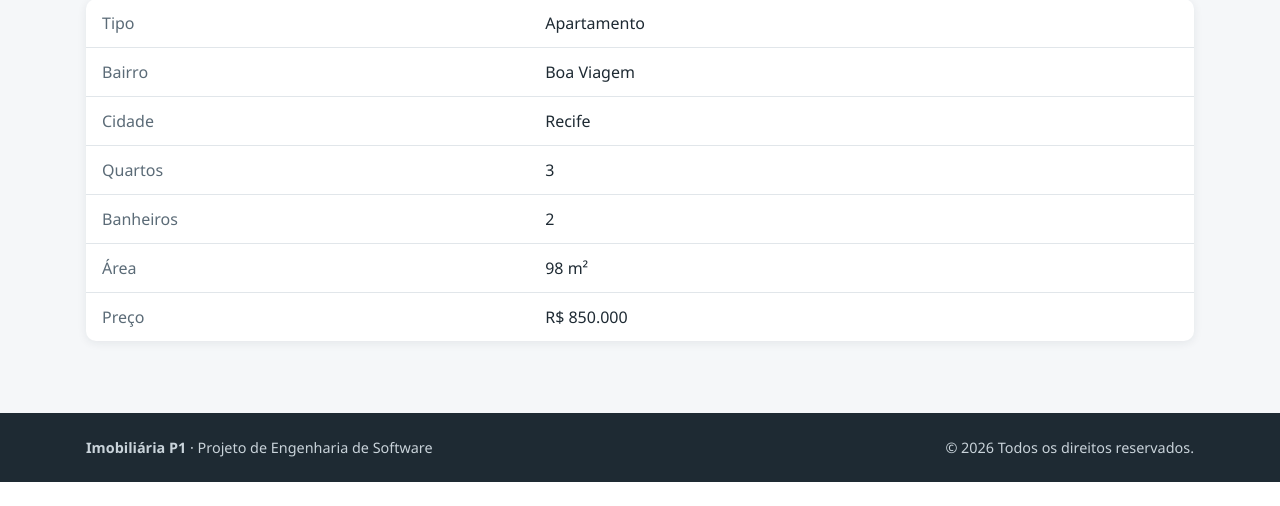
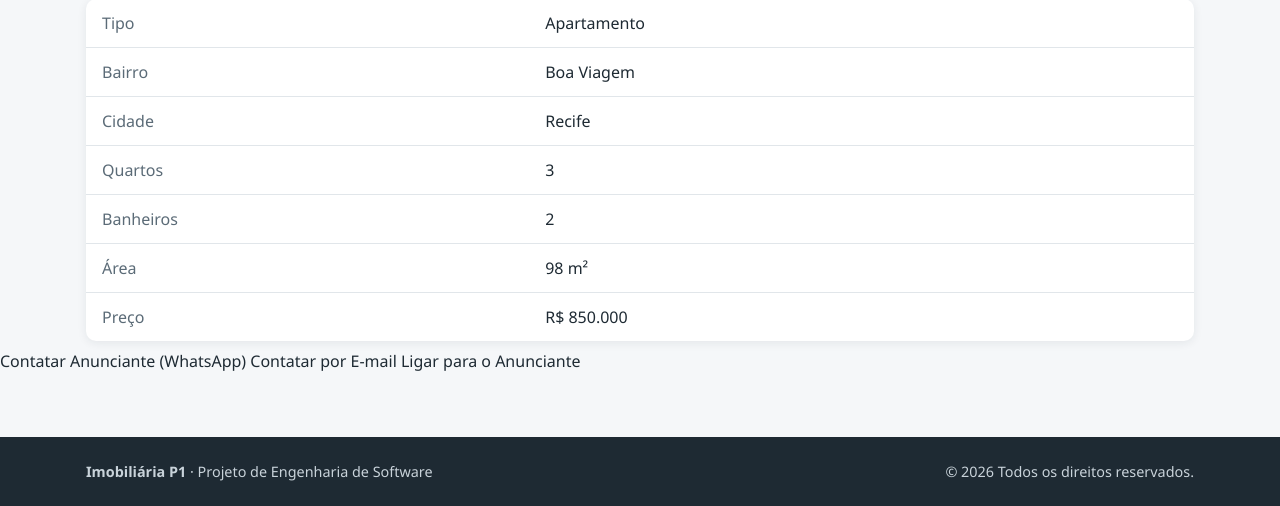
Before and after one commit to devmarcos-santos/Projeto-P1-E.S, a Flask app: page /imoveis/1 in a window 1280 px wide. Shown: the part 753-1259 px from the top of the page. Before the commit the page ends 1235 px from the top, so only its background shows below. Run offline with Flask 3, Linux system fonts and the light colour scheme.

Commit message:
feat: cria botao de contato do anunciante

```diff
--- a/templates/detalhes_imovel.html
+++ b/templates/detalhes_imovel.html
@@ -65,4 +65,23 @@
         </tbody>
     </table>
 </section>
+<!--botão_contatoo-->
+<section>
+<div class="contato_btn">
+<!-- Opção A: Redirecionar para o WhatsApp (Recomendado) -->
+<a href="https://wa.me." target="_blank" class="btn-contatar btn-whatsapp">
+  Contatar Anunciante (WhatsApp)
+</a>
+
+<!-- Opção B: Abrir aplicativo de E-mail -->
+<a href="mailto:anunciante@://email.com" class="btn-contatar btn-email">
+  Contatar por E-mail
+</a>
+
+<!-- Opção C: Ligar diretamente (ideal para telemóveis) -->
+<a href="tel:+5583999999999" class="btn-contatar btn-ligar">
+  Ligar para o Anunciante
+</a>
+</section>
+</div>
 {% endblock %}
```
